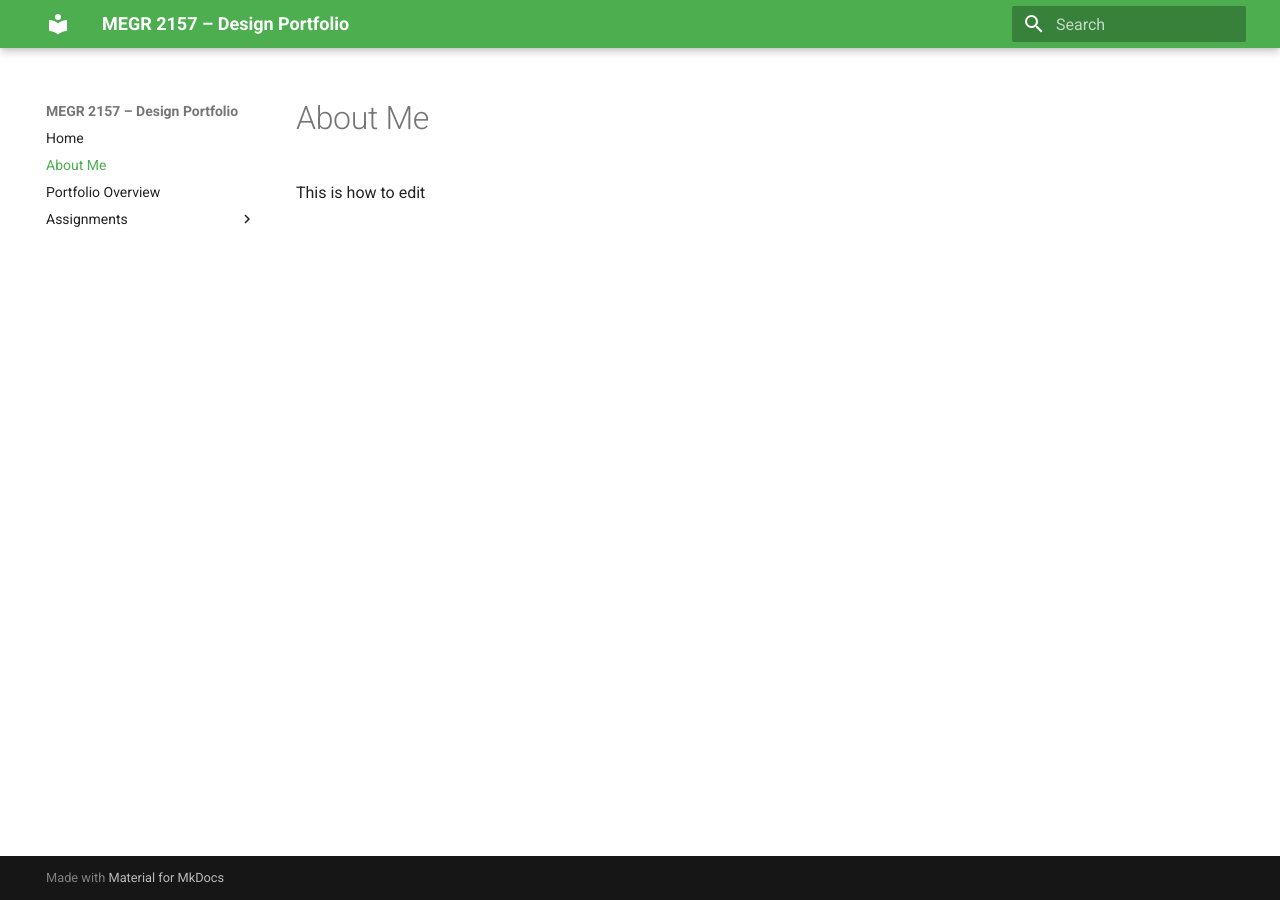
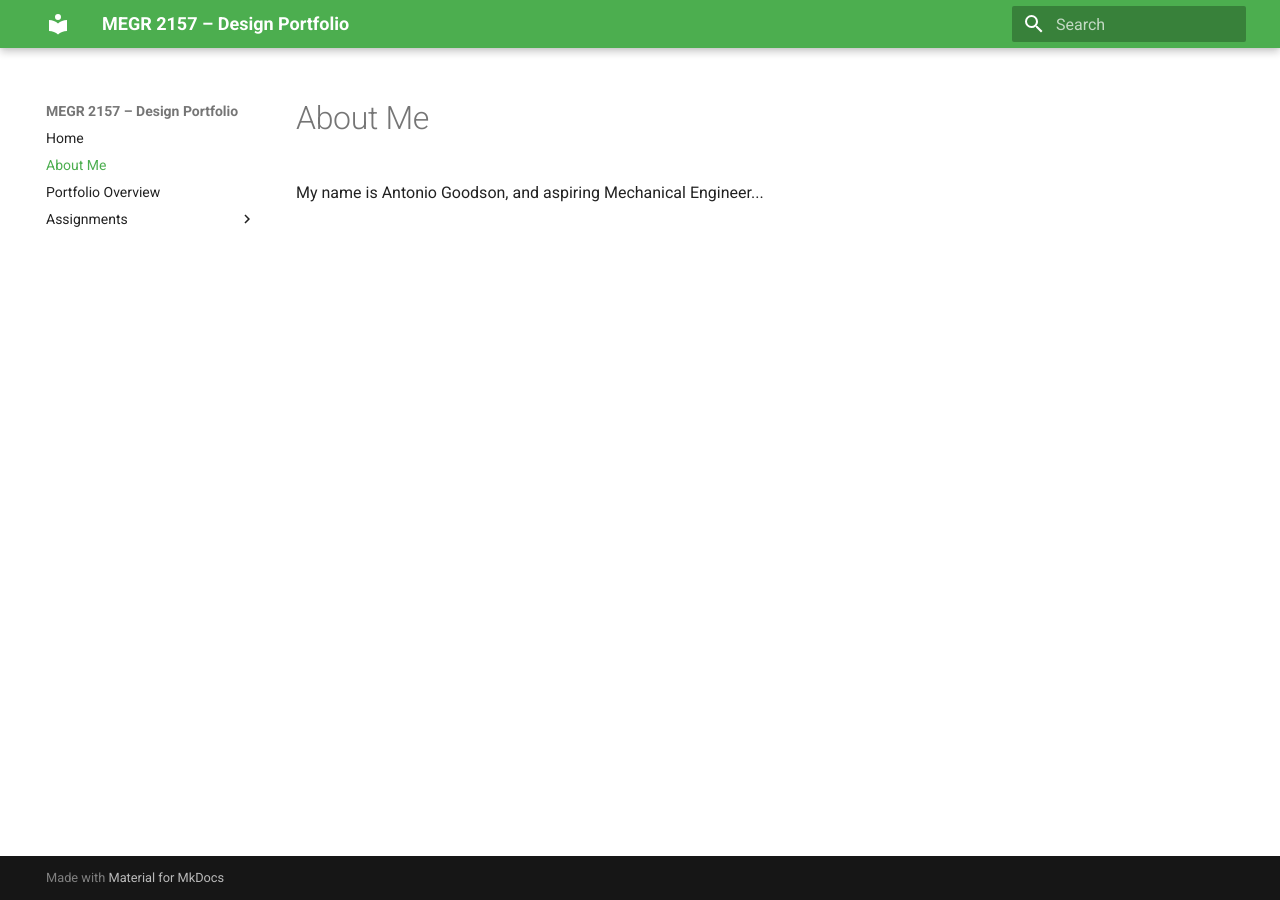
Before and after one commit to AntGo36/design-projects-portfolio, an MkDocs documentation site: the page built from docs/aboutme/index.md, in a window 1280 px wide. Built offline with MkDocs 1.6.1 and Material for MkDocs 9.7.7, drawn with Linux system fonts in a browser that asks for light colours.

Commit message:
AboutME_1

```diff
--- a/docs/aboutme/index.md
+++ b/docs/aboutme/index.md
@@ -1,2 +1,2 @@
 #About Me
-This is how to edit
+My name is Antonio Goodson, and aspiring Mechanical Engineer...
```
